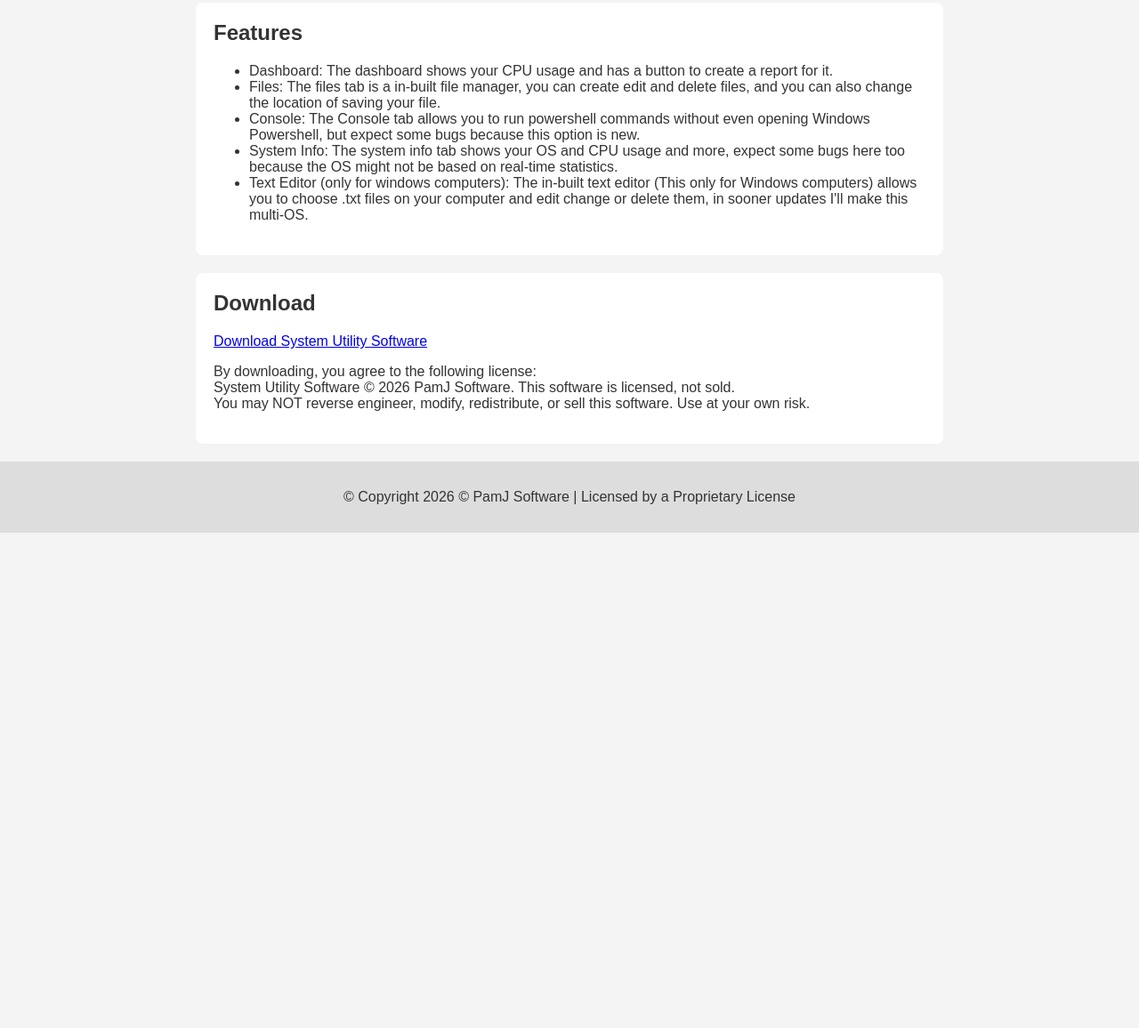
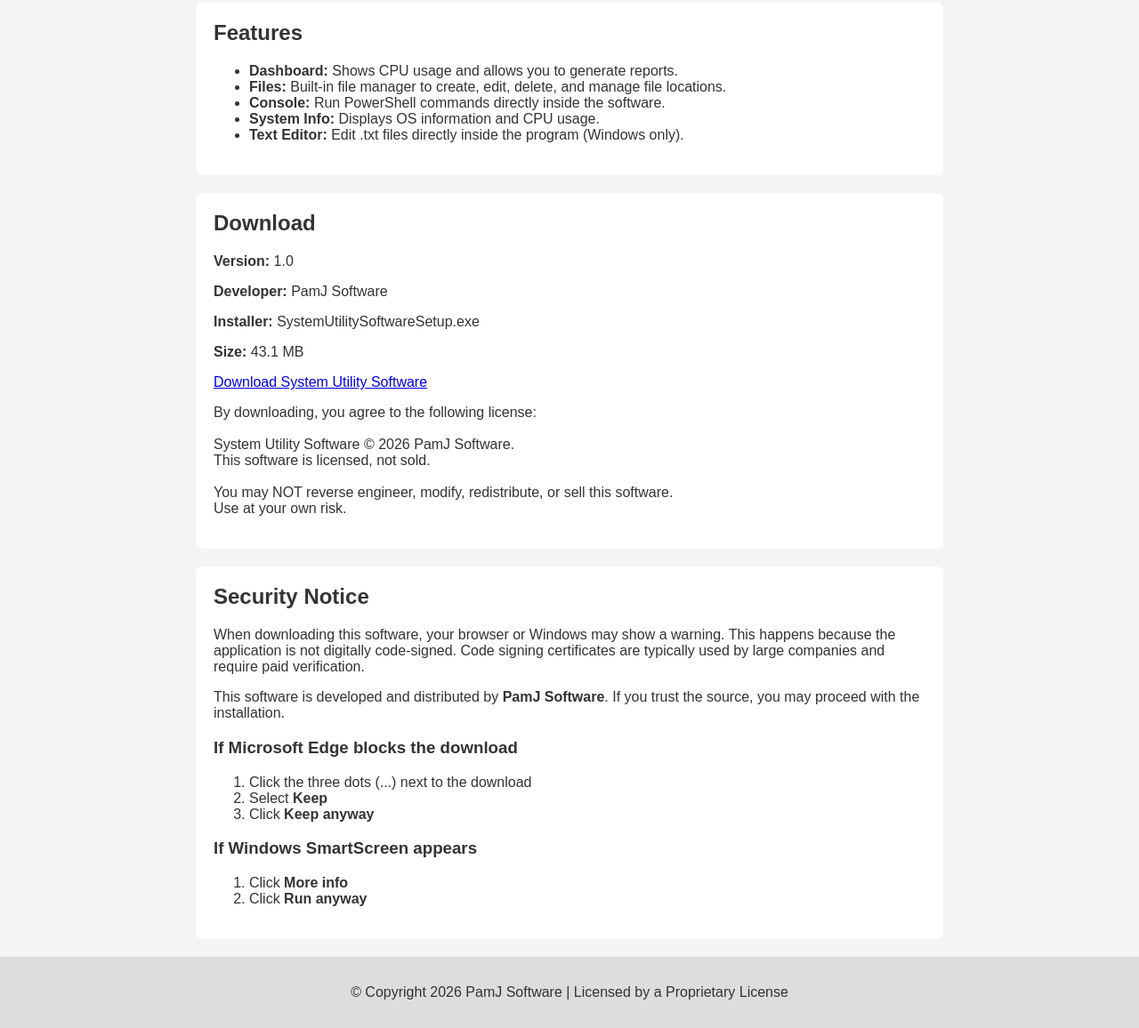
Before and after one commit to Pam687/System-Utility-Software, a plain HTML site: page index.html in a window 1280 px wide. Shown: the part 329-1485 px from the top of the page at 89% size. Before the commit the page ends 928 px from the top, so only its background shows below. Drawn offline with Linux system fonts and the light colour scheme.

Commit message:
Refactor index.html for improved content layout
Updated the structure and content of the HTML file to enhance clarity and organization of information regarding the software features, download instructions, and security notices.

```diff
--- a/index.html
+++ b/index.html
@@ -7,9 +7,10 @@
     <link rel="stylesheet" href="style.css">
 </head>
 <body>
+
 <header>
     <h1>System Utility Software</h1>
-        <p>A Python-based utility tool developed by Pam687 also know as Parmartha Joshi</p>
+    <p>A Python-based utility tool developed by Pam687 also known as Parmartha Joshi</p>
 </header>
 
 <section id="about">
@@ -20,28 +21,71 @@
 <section id="features">
     <h2>Features</h2>
     <ul>
-            <li>Dashboard: The dashboard shows your CPU usage and has a button to create a report for it.</li>
-            <li>Files: The files tab is a in-built file manager, you can create edit and delete files, and you can also change the location of saving your file.</li>
-            <li>Console: The Console tab allows you to run powershell commands without even opening Windows Powershell, but expect some bugs because this option is new.</li>
-            <li>System Info: The system info tab shows your OS and CPU usage and more, expect some bugs here too because the OS might not be based on real-time statistics.</li>
-            <li>Text Editor (only for windows computers): The in-built text editor (This only for Windows computers) allows you to choose .txt files on your computer and edit change or delete them, in sooner updates I'll make this multi-OS.</li>
+        <li><strong>Dashboard:</strong> Shows CPU usage and allows you to generate reports.</li>
+        <li><strong>Files:</strong> Built-in file manager to create, edit, delete, and manage file locations.</li>
+        <li><strong>Console:</strong> Run PowerShell commands directly inside the software.</li>
+        <li><strong>System Info:</strong> Displays OS information and CPU usage.</li>
+        <li><strong>Text Editor:</strong> Edit .txt files directly inside the program (Windows only).</li>
     </ul>
 </section>
 
 <section id="download">
     <h2>Download</h2>
-    <a href="SystemUtilitySoftwareSetup.exe" download>Download System Utility Software</a>
+
+    <p><strong>Version:</strong> 1.0</p>
+    <p><strong>Developer:</strong> PamJ Software</p>
+    <p><strong>Installer:</strong> SystemUtilitySoftwareSetup.exe</p>
+    <p><strong>Size:</strong> 43.1 MB</p>
+
+    <a href="SystemUtilitySoftwareSetup.exe" class="download-btn" download>
+        Download System Utility Software
+    </a>
+
     <p>
         By downloading, you agree to the following license:
+        <br><br>
+        System Utility Software © 2026 PamJ Software.
         <br>
-        System Utility Software © 2026 PamJ Software. This software is licensed, not sold.
+        This software is licensed, not sold.
+        <br><br>
+        You may NOT reverse engineer, modify, redistribute, or sell this software.
         <br>
-        You may NOT reverse engineer, modify, redistribute, or sell this software. Use at your own risk.
+        Use at your own risk.
     </p>
 </section>
 
+<section id="security">
+    <h2>Security Notice</h2>
+
+    <p>
+        When downloading this software, your browser or Windows may show a warning.
+        This happens because the application is not digitally code-signed.
+        Code signing certificates are typically used by large companies and require
+        paid verification.
+    </p>
+
+    <p>
+        This software is developed and distributed by <strong>PamJ Software</strong>.
+        If you trust the source, you may proceed with the installation.
+    </p>
+
+    <h3>If Microsoft Edge blocks the download</h3>
+    <ol>
+        <li>Click the three dots (...) next to the download</li>
+        <li>Select <strong>Keep</strong></li>
+        <li>Click <strong>Keep anyway</strong></li>
+    </ol>
+
+    <h3>If Windows SmartScreen appears</h3>
+    <ol>
+        <li>Click <strong>More info</strong></li>
+        <li>Click <strong>Run anyway</strong></li>
+    </ol>
+</section>
+
 <footer>
-        <p>&copy; Copyright 2026 © PamJ Software | Licensed by a Proprietary License</p>
+    <p>&copy; Copyright 2026 PamJ Software | Licensed by a Proprietary License</p>
 </footer>
+
 </body>
 </html>
```
Lines whose indentation alone changed are shown as unchanged.
